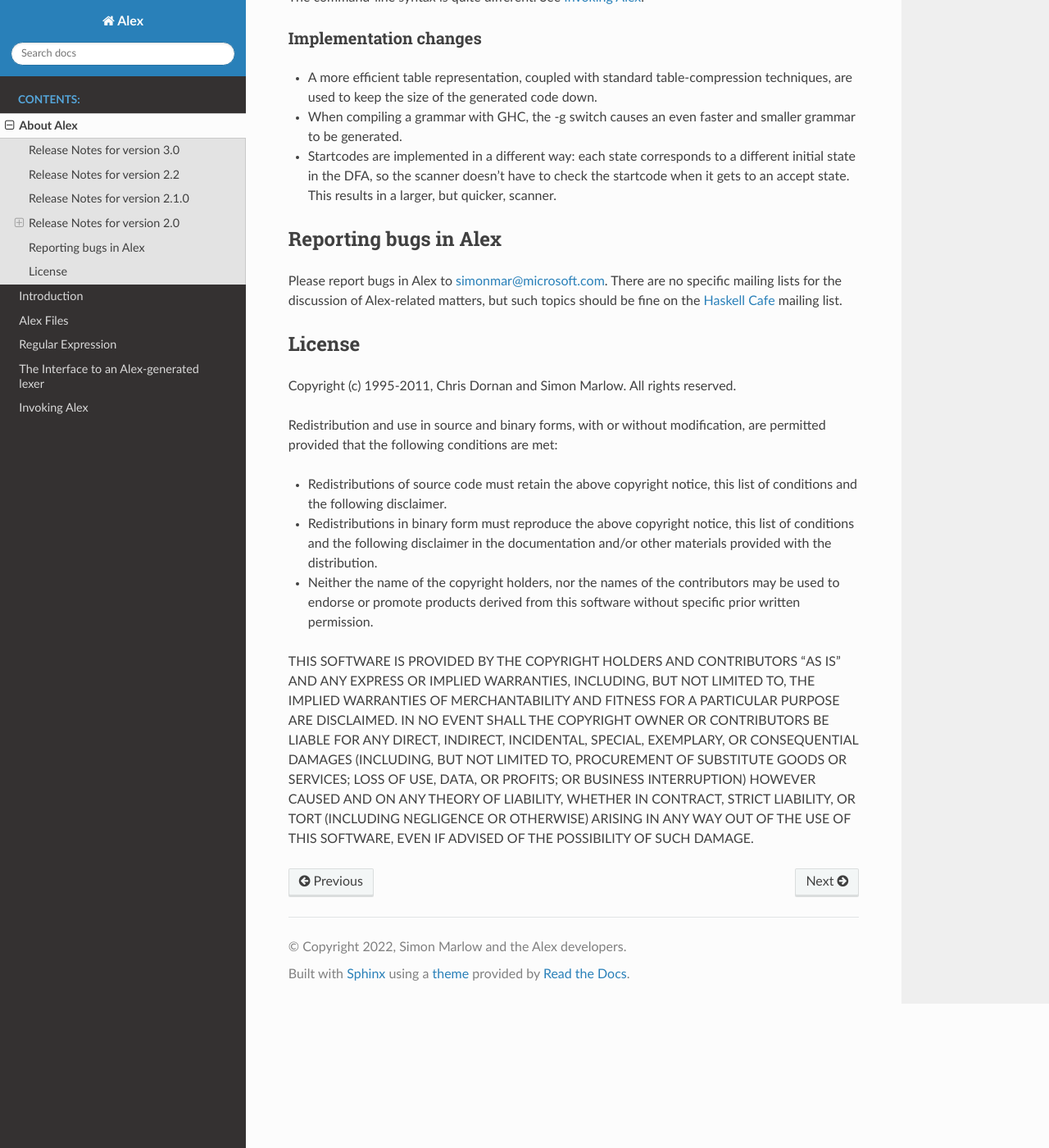
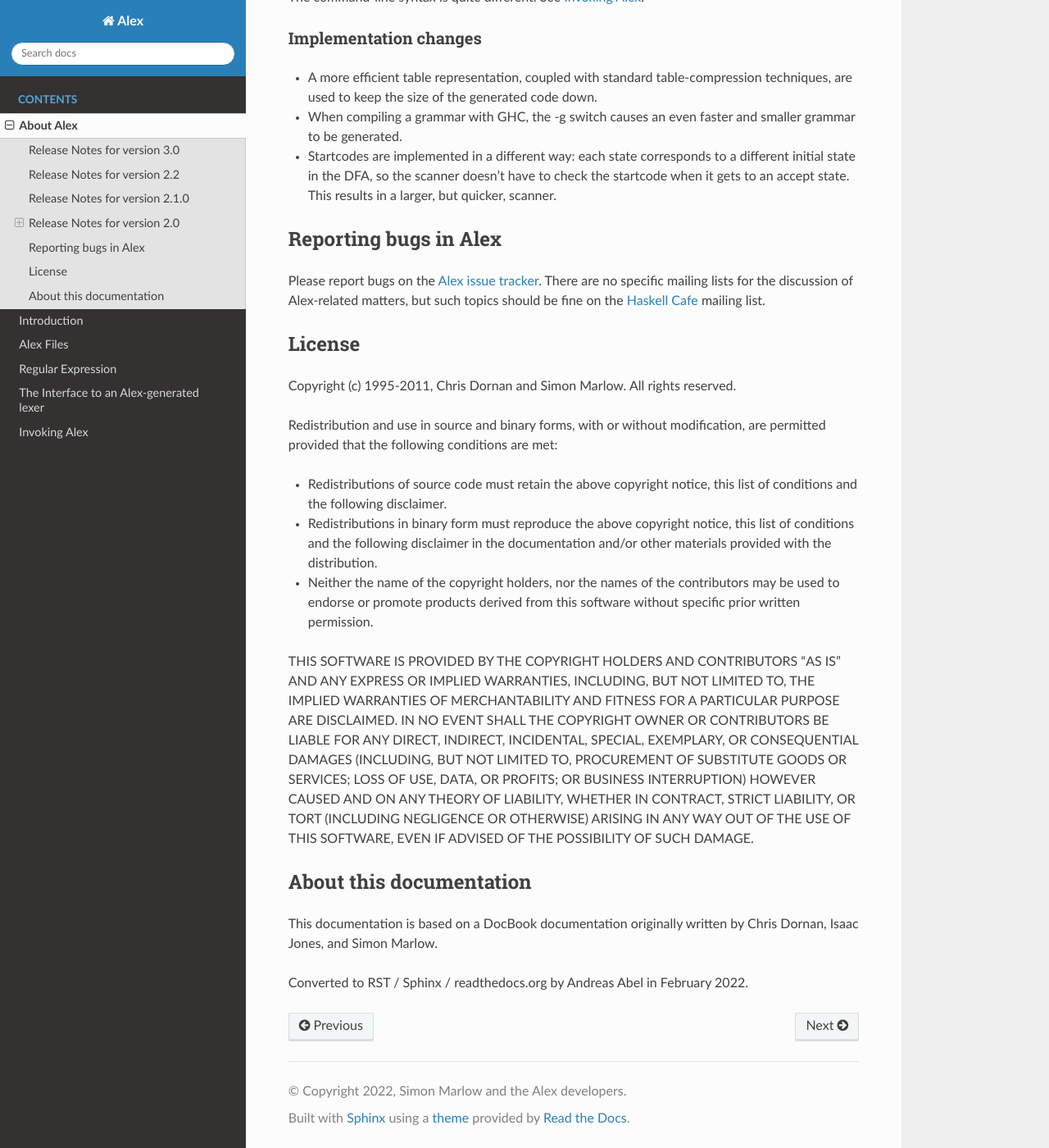
Before and after one commit to haskell/alex, a Sphinx documentation site: the page built from doc/about.rst, in a window 1280 px wide and 1400 px high, scrolled down 1980 px. Shown: the whole window at 82% size. Built offline with Sphinx 7.4.7 and the Read the Docs theme 2.0.0, drawn with Linux system fonts in a browser that asks for light colours.

Commit message:
RST docs: update github link, move authorship

```diff
--- a/doc/about.rst
+++ b/doc/about.rst
@@ -6,7 +6,7 @@
 
 Alex can always be obtained from its `home
 page <http://www.haskell.org/alex>`__. The latest source code lives in
-the `git repository <https://github.com/simonmar/alex>`__ on ``GitHub``.
+the `git repository <https://github.com/haskell/alex>`__ on ``GitHub``.
 
 .. _relnotes-30:
 
@@ -158,10 +158,11 @@
 Reporting bugs in Alex
 ----------------------
 
-Please report bugs in Alex to simonmar@microsoft.com. There are no
-specific mailing lists for the discussion of Alex-related matters, but
-such topics should be fine on the `Haskell
-Cafe <http://www.haskell.org/mailman/listinfo/haskell-cafe>`__ mailing
+Please report bugs on the
+`Alex issue tracker <https://github.com/haskell/alex/issues>`__.
+There are no specific mailing lists for the discussion of Alex-related
+matters, but such topics should be fine on the `Haskell Cafe
+<http://www.haskell.org/mailman/listinfo/haskell-cafe>`__ mailing
 list.
 
 License
@@ -196,3 +197,11 @@
 LIABILITY, WHETHER IN CONTRACT, STRICT LIABILITY, OR TORT (INCLUDING
 NEGLIGENCE OR OTHERWISE) ARISING IN ANY WAY OUT OF THE USE OF THIS
 SOFTWARE, EVEN IF ADVISED OF THE POSSIBILITY OF SUCH DAMAGE.
+
+About this documentation
+------------------------
+
+This documentation is based on a DocBook documentation originally written by
+Chris Dornan, Isaac Jones, and Simon Marlow.
+
+Converted to RST / Sphinx / readthedocs.org by Andreas Abel in February 2022.
```
Also changed, not shown: doc/index.rst (+1 -6 lines).
